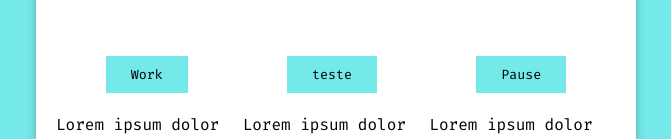
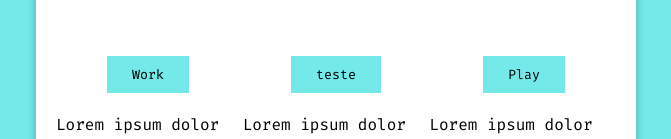
Before and after one commit to murilonicemento/pomodoro, a React (Create React App) app: page / in a window 1280 px wide. Shown: the part 214-353 px from the top of the page, without its empty margins (304-975 px from the left). Built offline with nearby package versions, Linux system fonts and the light colour scheme.

Commit message:
feat: criação botão para iniciar pomodoro e pausar pomodoro

```diff
--- a/src/components/PomodoroTimer.tsx
+++ b/src/components/PomodoroTimer.tsx
@@ -37,7 +37,10 @@ export function PomodoroTimer(props: Props): JSX.Element {
       <div className="controls">
         <Button text="Work" onClick={() => configureWork()} />
         <Button text="teste" onClick={() => console.log(1)} />
-        <Button text="Pause" onClick={() => setTimeCounting(false)} />
+        <Button
+          text={timeCounting ? "Pause" : "Play"}
+          onClick={() => setTimeCounting(!timeCounting)}
+        />
       </div>
 
       <div className="controls">
```
